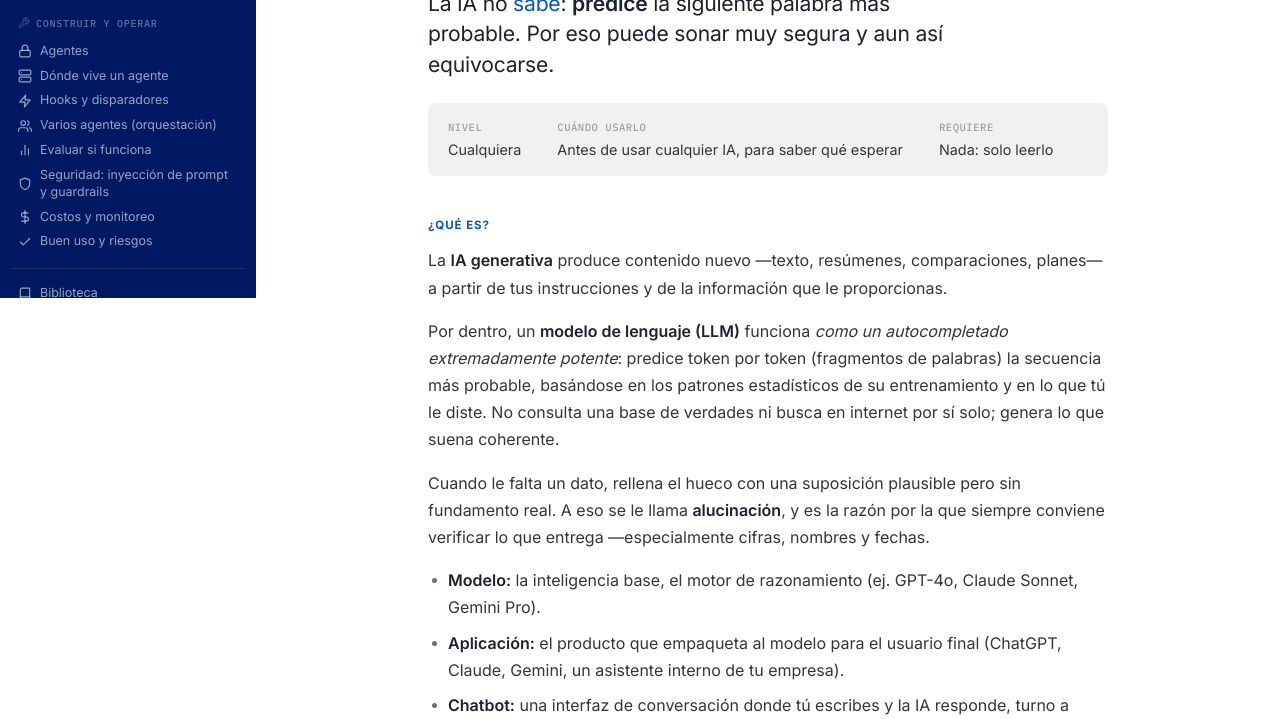
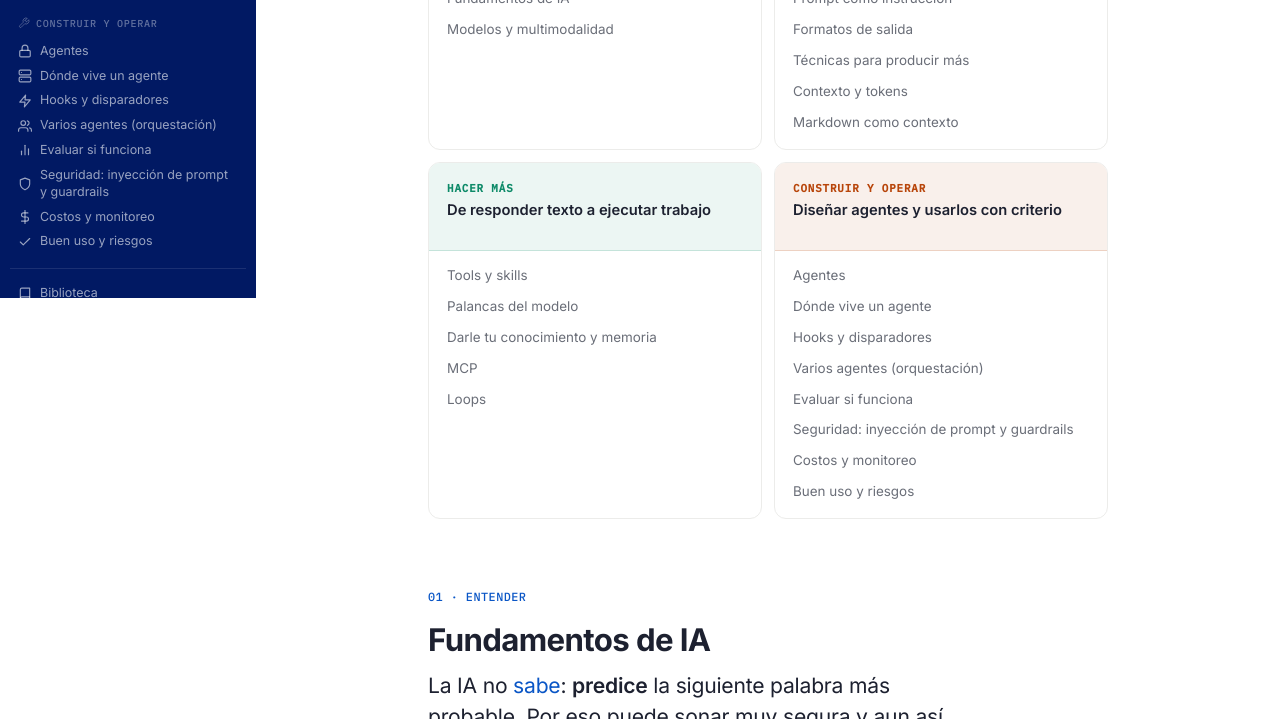
Before and after one commit to emilio-afk/ailiteracy, a plain HTML site: page index.html in a window 1280 px wide. Shown: the part 502-1221 px from the top of the page. Drawn offline with Linux system fonts and the light colour scheme.

Commit message:
Tier 3: cards de fase en portada con módulos enlazados
Co-Authored-By: Claude Sonnet 4.6 <noreply@anthropic.com>

```diff
--- a/index.html
+++ b/index.html
@@ -52,6 +52,7 @@
           </p>
         </header>
 
+        <div id="phaseCards"></div>
         <div id="docSections"></div>
 
         <section class="page" id="biblioteca">
--- a/src/main.mjs
+++ b/src/main.mjs
@@ -71,9 +71,40 @@ function saveProgress() {
 
 function render() {
   renderToc();
+  renderPhaseCards();
   renderSections();
   renderResources();
   initWidgets();
+}
+
+function renderPhaseCards() {
+  const container = document.querySelector("#phaseCards");
+  if (!container) return;
+  const PHASE_COLORS = {
+    entender:  "#0a56c6",
+    pedir:     "#6b3fd4",
+    hacer:     "#0d8a68",
+    construir: "#b8450a",
+  };
+  container.innerHTML = `
+    <div class="phase-cards">
+      ${phases.map((phase) => {
+        const mods = docModules.filter((m) => m.phase === phase.id);
+        const color = PHASE_COLORS[phase.id] ?? "#9aa0a8";
+        return `
+          <div class="phase-card">
+            <div class="phase-card-head" style="--pc: ${color}">
+              <span class="phase-card-label">${phase.label}</span>
+              <p class="phase-card-hint">${phase.hint}</p>
+            </div>
+            <ul class="phase-card-list">
+              ${mods.map((m) => `<li><a href="#m-${m.id}">${m.title}</a></li>`).join("")}
+            </ul>
+          </div>
+        `;
+      }).join("")}
+    </div>
+  `;
 }
 
 function renderToc() {
--- a/styles/components.css
+++ b/styles/components.css
@@ -13,6 +13,64 @@
   text-transform: uppercase;
   color: var(--cobalto);
 }
+
+/* Cards de fase ------------------------------------------------------ */
+.phase-cards {
+  display: grid;
+  grid-template-columns: repeat(2, 1fr);
+  gap: 12px;
+  margin: 48px 0 0;
+}
+
+.phase-card {
+  border: 1px solid var(--line);
+  border-radius: 12px;
+  overflow: hidden;
+}
+
+.phase-card-head {
+  padding: 16px 18px 14px;
+  background: color-mix(in srgb, var(--pc) 8%, white);
+  border-bottom: 1px solid color-mix(in srgb, var(--pc) 18%, transparent);
+}
+
+.phase-card-label {
+  display: block;
+  font-family: var(--mono);
+  font-size: 0.68rem;
+  font-weight: 700;
+  text-transform: uppercase;
+  letter-spacing: 0.08em;
+  color: var(--pc);
+  margin-bottom: 4px;
+}
+
+.phase-card-hint {
+  margin: 0;
+  font-size: 0.92rem;
+  font-weight: 600;
+  color: var(--heading);
+  line-height: 1.3;
+}
+
+.phase-card-list {
+  margin: 0;
+  padding: 10px 18px 12px;
+  list-style: none;
+  display: grid;
+  gap: 2px;
+}
+
+.phase-card-list li { font-size: 0.84rem; }
+
+.phase-card-list a {
+  color: var(--soft);
+  text-decoration: none;
+  display: block;
+  padding: 3px 0;
+}
+
+.phase-card-list a:hover { color: var(--cobalto); }
 
 /* Portada */
 .page-title { padding-bottom: 8px; }
```
